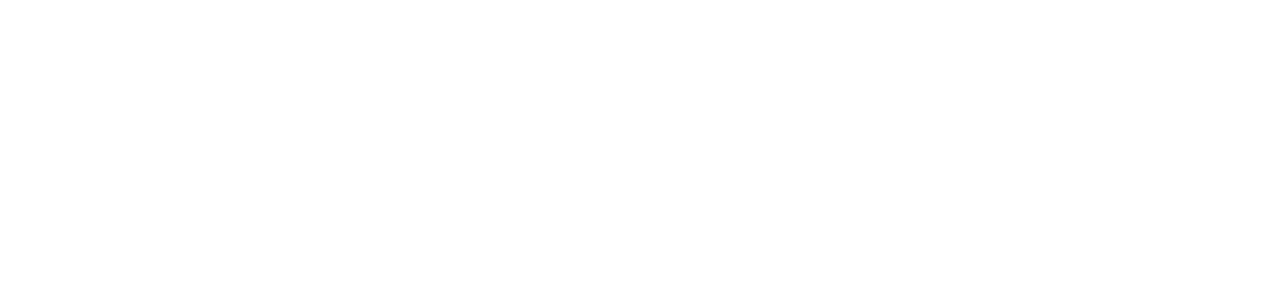
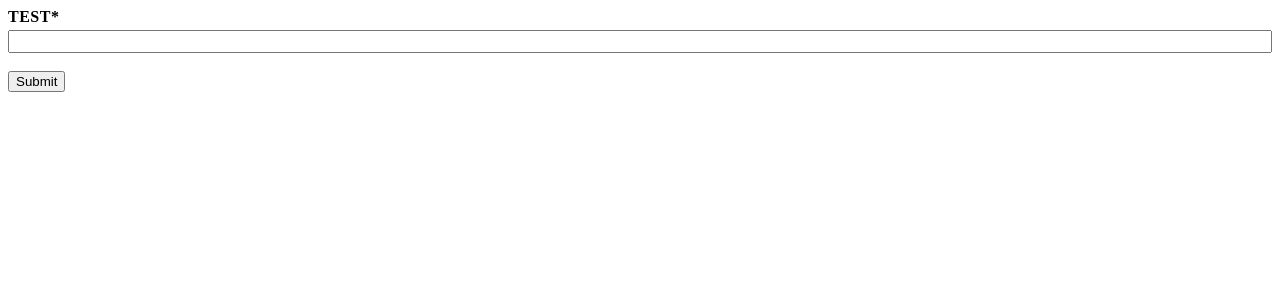
Before and after one commit to freddan88/react-typescript-examples-01, a React (Create React App) app: page /input in a window 1280 px wide. Before the commit this address had no page. Shown: the top 300 px of the page. Built offline with nearby package versions, Linux system fonts and the light colour scheme.

Commit message:
Add new input-example

```diff
--- a/src/App.tsx
+++ b/src/App.tsx
@@ -5,6 +5,7 @@
 import { Header } from "./components";
 import { Contact, Home, FormInputs, MountMulti } from "./pages";
 import Tutorials from "./components/Tutorials";
+import InputPage from "./pages/InputPage";
 
 interface IProps {}
 
@@ -21,6 +22,7 @@
           <Route path="/tutorials" element={<Tutorials />} />
           <Route path="/form-inputs" element={<FormInputs />} />
           <Route path="/multi" element={<MountMulti />} />
+          <Route path="/input" element={<InputPage />} />
         </Routes>
       </BrowserRouter>
     </TodoContext.Provider>
--- a/src/components/TextInput/TextInput.tsx
+++ b/src/components/TextInput/TextInput.tsx
@@ -1,10 +1,5 @@
 import React, { useEffect, useState } from "react";
-
-/*
-Documentation:
-  [Props]
-    -
-*/
+import { handleChange, handleInvalid } from "./textInputHelpers";
 
 interface IProps {
   id?: string;
@@ -15,21 +10,33 @@
 
 const TextInput: React.FC<IProps> = (props) => {
   const [value, setValue] = useState<string>("");
+  const [error, setError] = useState<string>("");
+
+  useEffect(() => {
+    console.log(error);
+  }, [error]);
 
   useEffect(() => {
     setValue(props.value ?? "");
   }, [props.value]);
-
-  const handleChange = (event: React.ChangeEvent<HTMLInputElement>) => {
-    setValue(event.target.value);
-  };
 
   const inputId = props.id ? props.id : props.name;
 
   return (
     <div className="form__group">
       {props.label && <label htmlFor={props.name}>{props.label}</label>}
-      <input id={inputId} name={props.name} value={value} onChange={handleChange} type="text" />
+      <input
+        required
+        type="text"
+        id={inputId}
+        value={value}
+        name={props.name}
+        autoComplete="off"
+        onFocus={() => setError("")}
+        onChange={(e) => setValue(handleChange(e))}
+        onInvalid={(e) => setError(handleInvalid(e))}
+      />
+      <small>{error}</small>
     </div>
   );
 };
--- /dev/null
+++ b/src/components/TextInput/textInputHelpers.ts
@@ -0,0 +1,10 @@
+import { validationMessages } from "./textInputValidation";
+
+export const handleChange = (e: React.ChangeEvent<HTMLInputElement>) => {
+  return e.target.value;
+};
+
+export const handleInvalid = (e: React.FormEvent<HTMLInputElement>) => {
+  e.preventDefault();
+  return validationMessages(e.currentTarget.validity);
+};
--- /dev/null
+++ b/src/components/TextInput/textInputValidation.ts
@@ -0,0 +1,9 @@
+export const validationMessages = (state: ValidityState) => {
+  // console.log(state);
+  switch (true) {
+    case state.valueMissing:
+      return "Value is missing";
+    default:
+      return "";
+  }
+};
--- /dev/null
+++ b/src/components/formFields/formFieldHelpers.tsx
@@ -0,0 +1,12 @@
+export const getAutoCompleteValue = (autocomplete: boolean = false) => (autocomplete ? "on" : "off");
+
+export const getFormFieldStyles = () => {
+  return "";
+};
+
+export const renderLabel = (fieldName: string, fieldLabel: string, fieldRequired: boolean = false, fieldStyles: any) => (
+  <label htmlFor={fieldName}>
+    {fieldLabel}
+    {fieldRequired && <span>*</span>}
+  </label>
+);
--- /dev/null
+++ b/src/components/formFields/formFieldValidation.ts
@@ -0,0 +1,12 @@
+export const getValidationMessage = (e: React.FormEvent<HTMLInputElement>) => {
+  const state = e.currentTarget.validity;
+  // console.log(state);
+  e.preventDefault();
+
+  switch (true) {
+    case state.valueMissing:
+      return "Value is missing";
+    default:
+      return "";
+  }
+};
--- /dev/null
+++ b/src/components/formFields/formTextField/FormTextField.tsx
@@ -0,0 +1,42 @@
+import { useState } from "react";
+import { getAutoCompleteValue, getFormFieldStyles, renderLabel } from "../formFieldHelpers";
+import { getValidationMessage } from "../formFieldValidation";
+
+interface IProps {
+  autocomplete?: boolean;
+  required?: boolean;
+  label?: string;
+  name: string;
+  minlength?: number;
+  maxlength?: number;
+}
+
+const FormTextField: React.FC<IProps> = (props) => {
+  const [value, setValue] = useState<string>("");
+  const [error, setError] = useState<string>("");
+
+  const fieldStyles = getFormFieldStyles();
+  const { name, label, required } = props;
+
+  return (
+    <div className="form__group">
+      {label && renderLabel(name, label, required, fieldStyles)}
+      <input
+        type="text"
+        value={value}
+        id={props.name}
+        name={props.name}
+        required={props.required}
+        minLength={props.minlength}
+        maxLength={props.maxlength}
+        onFocus={() => setError("")}
+        onChange={(e) => setValue(e.target.value)}
+        onInvalid={(e) => setError(getValidationMessage(e))}
+        autoComplete={getAutoCompleteValue(props.autocomplete)}
+      />
+      <small>{error}</small>
+    </div>
+  );
+};
+
+export default FormTextField;
--- /dev/null
+++ b/src/components/formFields/index.ts
@@ -0,0 +1,3 @@
+import FormTextField from "./formTextField/FormTextField";
+
+export { FormTextField };
--- /dev/null
+++ b/src/pages/InputPage.tsx
@@ -0,0 +1,15 @@
+import { FormTextField } from "../components/formFields";
+
+interface IProps {}
+
+const InputPage: React.FC<IProps> = (props) => {
+  return (
+    <form>
+      <FormTextField name="test" label="Test" required />
+      <br />
+      <button type="submit">Submit</button>
+    </form>
+  );
+};
+
+export default InputPage;
```
